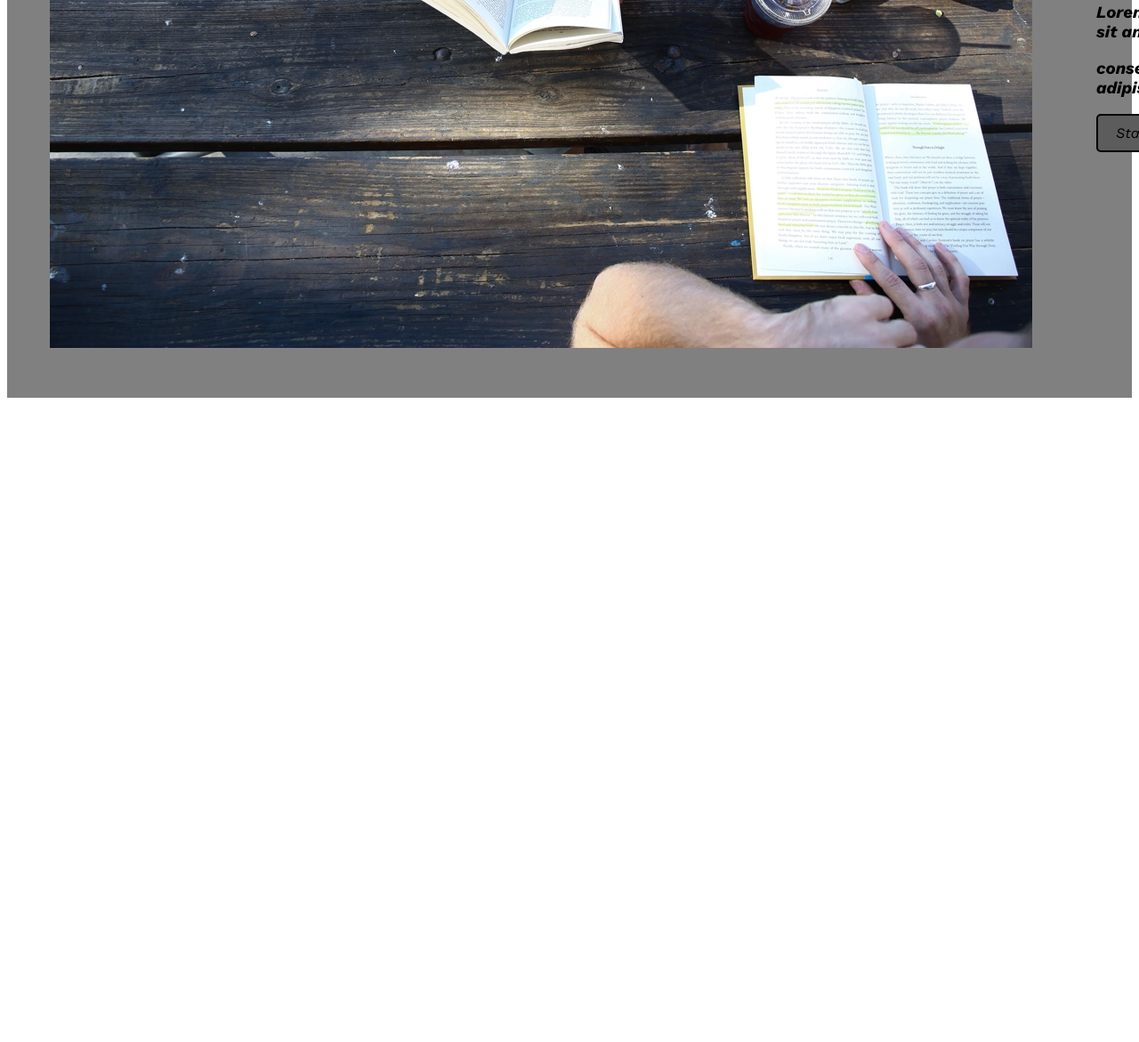
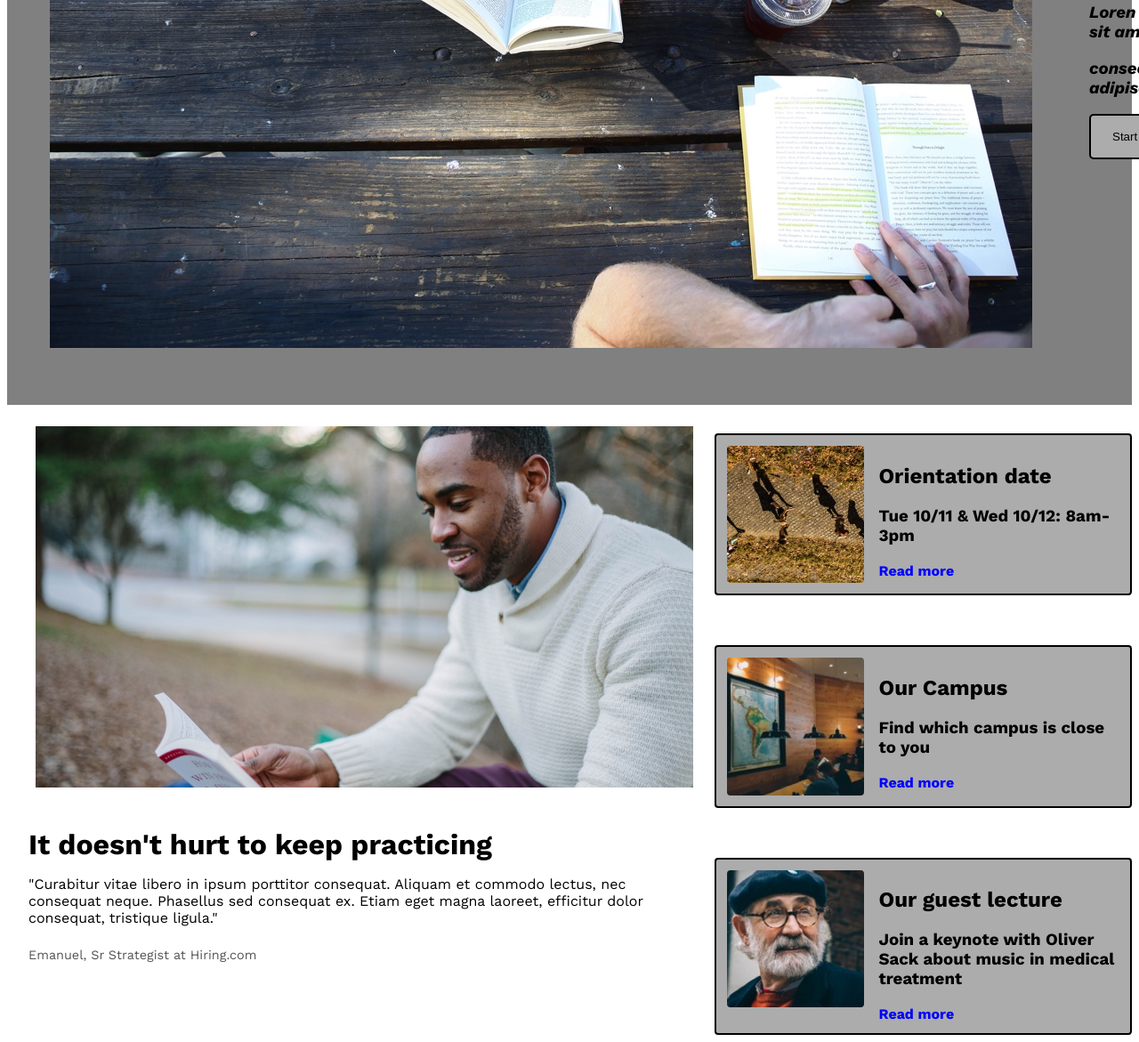
Before and after one commit to FVentura99/ColmarAcademy-HTML, a plain HTML site: page index.html in a window 1280 px wide. Shown: the part 561-1732 px from the top of the page at 89% size. Before the commit the page ends 1016 px from the top, so only its background shows below. Drawn offline with nearby package versions, Linux system fonts and the light colour scheme; a web font is replaced by a local one.

Commit message:
practice tab

```diff
--- a/index.html
+++ b/index.html
@@ -14,9 +14,9 @@
 
   <div class="header">
     <div class="left-content">
-    <img src="resources/images/ic-logo.svg" alt="Colmar Academy Logo">
-    <span style="color: black;">Colmar</span>
-    <span style="color: grey;">Academy</span>
+      <img src="resources/images/ic-logo.svg" alt="Colmar Academy Logo">
+      <span style="color: black;">Colmar</span>
+      <span style="color: grey;">Academy</span>
     </div>
     <div class="navigate">
       <nav>On campus</nav>
@@ -31,15 +31,61 @@
     <img src="resources\images\banner.jpg" alt="banner">
     <div class="latin-text">
       <h1><b>Learn Something</b></h1>
-      <h1><b></b>new everyday</b></h1>
-      <i><h3><i>Loren ipsum dolor sit amet,</i></h3>
+      <h1><b>new everyday</b></h1>
+      <h3><i>Loren ipsum dolor sit amet,</i></h3>
       <h3><i>consectetur adipiscing elit.</i></h3>
-      <nav class="Start">Start here</nav>
+      <button class="Start">Start here</button>
     </div>
   </div>
 
 
-  <div class="Practice">
+<div class="Practice">
+  <div class="practice-left">
+    <img src="resources/images/information-main.jpg" alt="information-main">
+    <div class="practice-text">
+      <h1>It doesn't hurt to keep practicing</h1>
+      <p>
+        "Curabitur vitae libero in ipsum porttitor consequat. Aliquam et commodo lectus,
+        nec consequat neque. Phasellus sed consequat ex.
+        Etiam eget magna laoreet, efficitur dolor consequat, tristique ligula."
+      </p>
+      <span>Emanuel, Sr Strategist at Hiring.com</span>
+    </div>
+  </div>
+
+  <div class="Practice-tab">
+    <div class="tab-item">
+      <img src="resources/images/information-orientation.jpg" alt="information-orientation">
+      <div class="tab-text">
+        <h2>Orientation date</h2>
+        <h3>Tue 10/11 & Wed 10/12: 8am-3pm</h3>
+        <a href="#">Read more</a>
+      </div>
+    </div>
+
+    <div class="tab-item">
+      <img src="resources/images/information-campus.jpg" alt="information-campus">
+      <div class="tab-text">
+        <h2>Our Campus</h2>
+        <h3>Find which campus is close to you</h3>
+        <a href="#">Read more</a>
+      </div>
+    </div>
+
+    <div class="tab-item">
+      <img src="resources/images/information-guest-lecture.jpg" alt="information-guest-lecture">
+      <div class="tab-text">
+        <h2>Our guest lecture</h2>
+        <h3>Join a keynote with Oliver Sack about music in medical treatment</h3>
+        <a href="#">Read more</a>
+      </div>
+    </div>
+  </div>
+</div>
+
+
+
+
   </div>
 
 
--- a/resources/css/style.css
+++ b/resources/css/style.css
@@ -5,18 +5,21 @@
     gap: 10px;
     height: 64px;
 }
+
 .navigate {
     display: flex;
     gap: 16px;
     margin-right: 24px;
     cursor: pointer;
 }
+
 .left-content {
     display: flex;
     align-items: center;
 }
+
 body {
-  font-family: 'Work Sans', sans-serif;
+    font-family: 'Work Sans', sans-serif;
 }
 
 .header img {
@@ -32,28 +35,115 @@ body {
     letter-spacing: 0.5px;
 }
 
+a {
+    color: blue;
+    text-decoration: none;
+}
+
+a:hover {
+    cursor: pointer;
+    text-decoration: underline;
+}
+
 .latin {
     display: flex;
     align-items: center;
     gap: 40px;
     padding: 32px 24px;
-    background-color:gray;
+    background-color: gray;
 }
+
 .latin img {
-    padding: 32px 32px 24px 24px;
+    padding: 32px 24px;
 
 
 }
-.latin-text{
+
+.latin-text {
     width: 40%;
 }
 
 .Start {
     border: 2px solid #000;
-    padding: 10px 20px;
-    background-color: #5c5c5c;
+    background-color: #acacac;
     border-radius: 5px;
     cursor: pointer;
+    display: inline-block;
+    padding: 16px 24px;
+}
+
+.Practice {
+  display: flex;
+  gap: 32px;
+  align-items: flex-start;
+}
 
 
+.practice-left {
+  flex: 60%;
 }
+
+.practice-left img {
+  width: 100%;
+  height: auto;
+  display: block;
+  padding-bottom: 16px;
+  padding: 24px 32px;
+}
+
+.practice-text h1 {
+  margin-bottom: 16px;
+  margin-left: 24px;
+}
+
+.practice-text p {
+  margin-bottom: 16px;
+  margin-left: 24px;
+}
+
+.practice-text span {
+  display: block;
+  margin-top: 24px;
+  font-size: 0.9rem;
+  color: #555;
+  margin-left: 24px;
+}
+
+
+.Practice-tab {
+  flex: 40%; /* 40% of container width */
+  display: flex;
+  flex-direction: column;
+  gap: 24px;
+}
+
+
+.tab-item {
+  display: flex;
+  gap: 16px;
+  align-items: flex-start;
+  border: 2px solid #000;
+  background-color: #acacac;
+  padding: 12px;
+  border-radius: 4px;
+  margin-left: 24px;
+  margin-top: 32px;
+}
+
+.tab-item img {
+  width: 35%;
+  object-fit: cover;
+  border-radius: 4px;
+  padding: 0; /* remove extra padding on image */
+}
+
+.tab-text {
+  width: 65%;
+}
+
+
+.tab-text a {
+  text-decoration: none;
+  color: blue;
+  font-weight: bold;
+}
```
